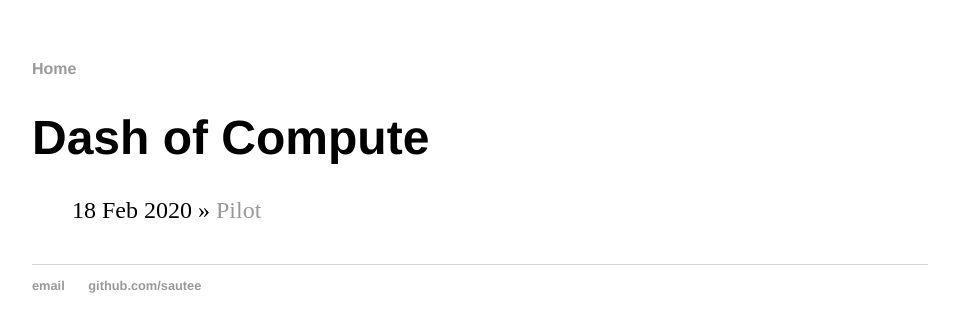
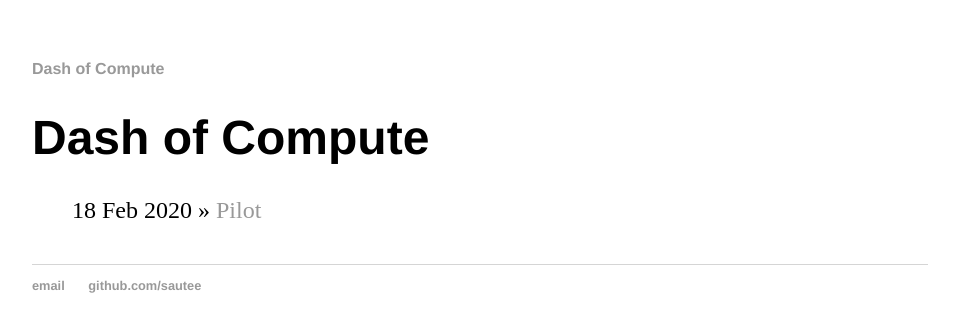
Before and after one commit to sautee/sautee.github.io, a Jekyll site: the page built from index.html, in a window 1280 px wide. Shown: the top 332 px of the page, without its empty margins (160-1119 px from the left). Built offline with Jekyll 4.4.1, drawn with Linux system fonts in a browser that asks for light colours.

Commit message:
Update default.html

```diff
--- a/_layouts/default.html
+++ b/_layouts/default.html
@@ -10,7 +10,7 @@
 <body>
     <nav>
         <ul>
-            <li><a href="/">Home</a></li>
+            <li><a href="/">Dash of Compute</a></li>
         </ul>
     </nav>
     <div class="container">
```
